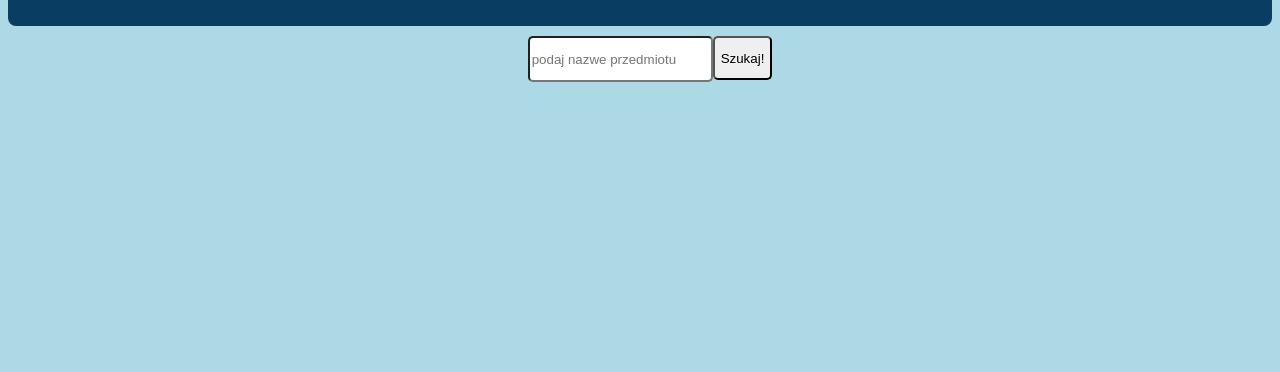
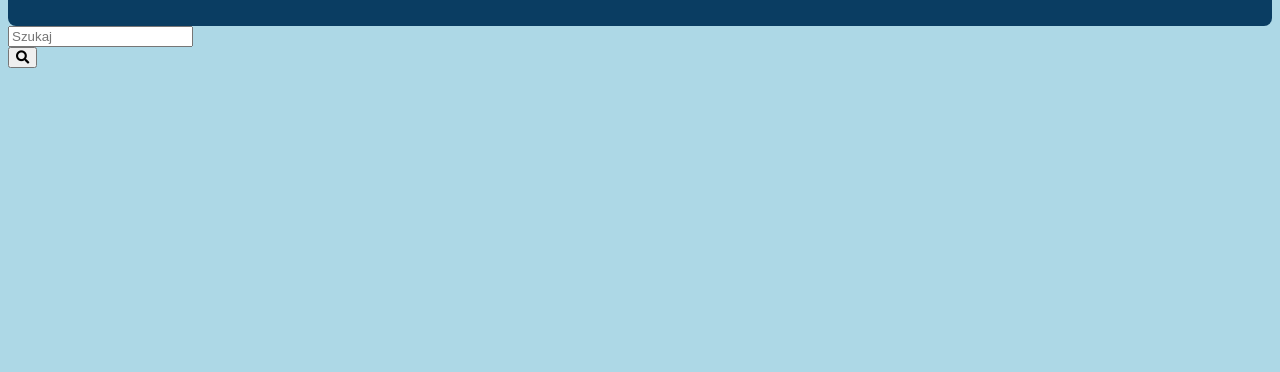
Before and after one commit to bartexs6/Molto, a PHP site: the page made by Strona głowna/index.php in a window 1280 px wide. Shown: the part 48-420 px from the top of the page. Run offline with PHP 8.4, Linux system fonts and the light colour scheme; some libraries are stand-ins or nearby versions.

Commit message:
Update index.php

```diff
--- a/Strona głowna/index.php
+++ b/Strona głowna/index.php
@@ -29,19 +29,19 @@
     <main>
 
         <!--SEKCJA WYSZUKIWANIA PRZEDMIOTU-->
-        <section class="searching_section">
+        <div class="search">
+            <form action="search.php"></form>
 
-            <div class="search_field">
-                <form action="search_handling.php">
-                    <input type="text" name="search_value" placeholder="podaj nazwe przedmiotu">
-            </div>
+                <div class="input">
+                    <input type="text" placeholder="Szukaj" id="input_search">
+                </div>
 
-            <div class="button_field">
-                <input type="button" name="szukaj" value="Szukaj!">
-                </form>
-            </div>
+                <div class="logo_search">
+                    <button type="submit"><i class="fa fa-search"></i></button>
+                </div>
 
-        </section>
+            </form>
+        </div>
 
         <!--SEKCJA KATEGORII-->
         <section class="categories">
```
